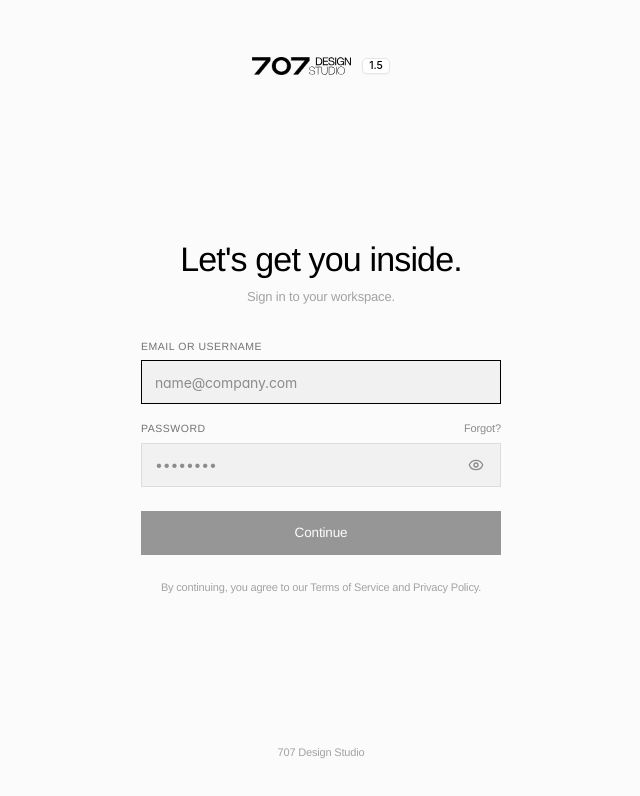
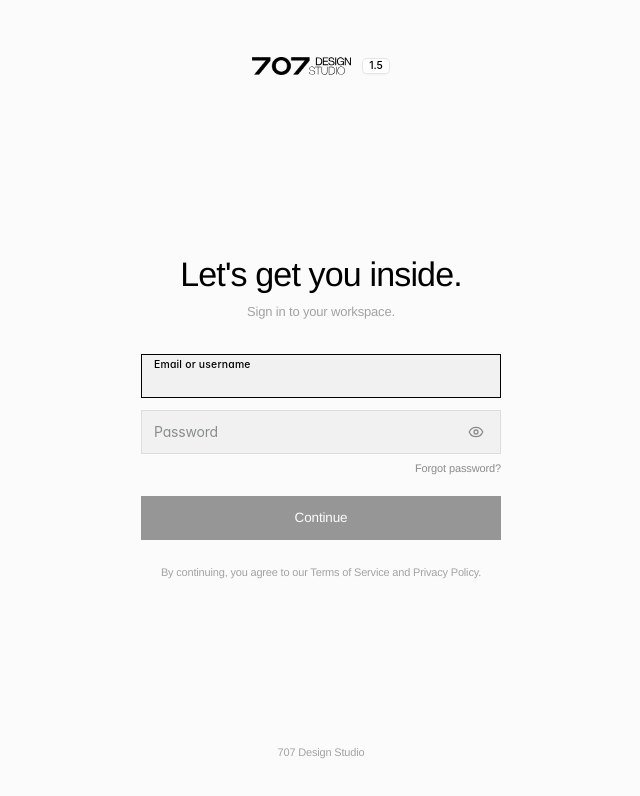
Before and after one commit to 18ohalvin/707Studio, a Vue app: page /login in a window 1280 px wide. Shown: the top 796 px of the page, without its empty margins (319-959 px from the left). Built offline with nearby package versions, Linux system fonts and the light colour scheme.

Commit message:
feat(login): implement Ganni-style floating labels with active and error states

```diff
--- a/src/views/LoginView.vue
+++ b/src/views/LoginView.vue
@@ -46,13 +46,11 @@
         </div>
 
         <!-- Sign In Form -->
-        <form class="flex flex-col gap-4 mt-2" @submit.prevent="handleBrandSubmit">
-          <!-- Email / Username Input -->
-          <div class="flex flex-col gap-1.5">
-            <label class="font-707 text-[10.5px] font-medium text-neutral-500 tracking-wider uppercase">
-              Email or Username
-            </label>
+        <form class="flex flex-col gap-3 mt-2" @submit.prevent="handleBrandSubmit">
+          <!-- Email / Username Floating Field -->
+          <div class="relative w-full">
             <input
+              id="brand-id"
               ref="brandIdInput"
               v-model="brandId"
               type="text"
@@ -60,50 +58,62 @@
               autocapitalize="none"
               autocorrect="off"
               spellcheck="false"
-              placeholder="name@company.com"
+              placeholder=" "
               required
-              class="ganni-input"
+              class="ganni-floating-input peer"
               :class="{ 'ganni-input-error': errorMessage }"
               :disabled="isLoading"
               @input="errorMessage = ''"
             />
+            <label
+              for="brand-id"
+              class="ganni-floating-label"
+              :class="{ 'ganni-floating-label-active': brandId.length > 0 }"
+            >
+              Email or username
+            </label>
           </div>
 
-          <!-- Password Input -->
+          <!-- Password Floating Field -->
           <div class="flex flex-col gap-1.5">
-            <div class="flex items-center justify-between">
-              <label class="font-707 text-[10.5px] font-medium text-neutral-500 tracking-wider uppercase">
+            <div class="relative w-full flex items-center">
+              <input
+                id="brand-password"
+                v-model="brandPassword"
+                :type="showBrandPassword ? 'text' : 'password'"
+                autocomplete="current-password"
+                placeholder=" "
+                required
+                class="ganni-floating-input peer pr-[2.5rem]"
+                :class="{ 'ganni-input-error': errorMessage }"
+                :disabled="isLoading"
+                @input="errorMessage = ''"
+              />
+              <label
+                for="brand-password"
+                class="ganni-floating-label"
+                :class="{ 'ganni-floating-label-active': brandPassword.length > 0 }"
+              >
                 Password
               </label>
+              <button
+                type="button"
+                @click="showBrandPassword = !showBrandPassword"
+                class="absolute right-[0.8125rem] text-[#8a8d8d] hover:text-black cursor-pointer bg-transparent border-none p-1 transition-colors z-10"
+                tabindex="-1"
+                :title="showBrandPassword ? 'Hide password' : 'Show password'"
+              >
+                <EyeOff v-if="showBrandPassword" class="w-4 h-4" />
+                <Eye v-else class="w-4 h-4" />
+              </button>
+            </div>
+            <div class="flex justify-end">
               <button
                 type="button"
                 @click="handleForgotPin"
                 class="font-707 text-[11px] text-[#8a8d8d] hover:text-black transition-colors border-none bg-transparent cursor-pointer"
               >
-                Forgot?
-              </button>
-            </div>
-            <div class="relative w-full flex items-center">
-              <input
-                v-model="brandPassword"
-                :type="showBrandPassword ? 'text' : 'password'"
-                autocomplete="current-password"
-                placeholder="••••••••"
-                required
-                class="ganni-input pr-[2.5rem]"
-                :class="{ 'ganni-input-error': errorMessage }"
-                :disabled="isLoading"
-                @input="errorMessage = ''"
-              />
-              <button
-                type="button"
-                @click="showBrandPassword = !showBrandPassword"
-                class="absolute right-[0.8125rem] text-[#8a8d8d] hover:text-black cursor-pointer bg-transparent border-none p-1 transition-colors"
-                tabindex="-1"
-                :title="showBrandPassword ? 'Hide password' : 'Show password'"
-              >
-                <EyeOff v-if="showBrandPassword" class="w-4 h-4" />
-                <Eye v-else class="w-4 h-4" />
+                Forgot password?
               </button>
             </div>
           </div>
@@ -277,7 +287,7 @@ async function handleBrandSubmit() {
 </script>
 
 <style scoped>
-.ganni-input {
+.ganni-floating-input {
   -webkit-font-smoothing: antialiased;
   text-size-adjust: 100%;
   overflow-wrap: break-word;
@@ -286,7 +296,7 @@ async function handleBrandSubmit() {
   box-shadow: none;
   margin: 0px;
   outline: none;
-  transition: 0.15s ease-in;
+  transition: border-color 0.15s ease-in, background-color 0.15s ease-in;
   font-size: 0.875rem;
   font-weight: 400;
   max-width: 100%;
@@ -295,22 +305,47 @@ async function handleBrandSubmit() {
   font-family: var(--font-primary, -apple-system, BlinkMacSystemFont, "Helvetica Neue", Arial, sans-serif);
   height: 2.75rem;
   background: rgb(241, 241, 241);
-  padding: 0px 0.8125rem;
+  padding: 1.05rem 0.8125rem 0.2rem 0.8125rem;
   color: #222222;
   border-width: 0.0625rem;
   border-style: solid;
   border-color: #dddddd;
 }
 
-.ganni-input::placeholder {
-  color: #8a8d8d;
-  font-weight: 400;
-}
-
-.ganni-input:focus {
+.ganni-floating-input:focus {
   outline: none;
   border-color: #000000;
   background: rgb(241, 241, 241);
+}
+
+.ganni-floating-label {
+  position: absolute;
+  left: 0.8125rem;
+  top: 50%;
+  transform: translateY(-50%);
+  font-size: 0.875rem;
+  font-weight: 400;
+  color: #8a8d8d;
+  pointer-events: none;
+  transition: all 0.16s cubic-bezier(0.16, 1, 0.3, 1);
+  user-select: none;
+  line-height: 1;
+  font-family: var(--font-primary, -apple-system, BlinkMacSystemFont, "Helvetica Neue", Arial, sans-serif);
+}
+
+/* Active State: When input has focus OR already has a typed value */
+.ganni-floating-label-active,
+.peer:focus ~ .ganni-floating-label {
+  top: 0.42rem;
+  transform: translateY(0);
+  font-size: 0.65rem;
+  font-weight: 500;
+  letter-spacing: 0.02em;
+  color: #8a8d8d;
+}
+
+.peer:focus ~ .ganni-floating-label {
+  color: #000000;
 }
 
 .ganni-input-error {
@@ -318,7 +353,7 @@ async function handleBrandSubmit() {
   border-color: rgb(179, 0, 0) !important;
 }
 
-.ganni-input-error::placeholder {
-  color: rgba(179, 0, 0, 0.6) !important;
+.ganni-input-error ~ .ganni-floating-label {
+  color: rgb(179, 0, 0) !important;
 }
 </style>
```
